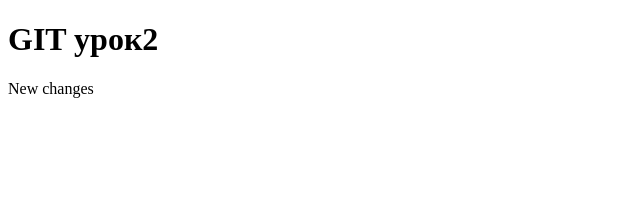
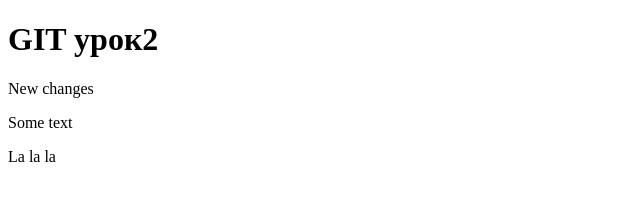
Before and after one commit to DmitriKreshchuk/site, a plain HTML site: page index.html in a window 1280 px wide. Shown: the whole page, without its empty margins (0-640 px from the left). Drawn offline with Linux system fonts and the light colour scheme.

Commit message:
second commit

```diff
--- a/index.html
+++ b/index.html
@@ -7,5 +7,7 @@
 <body>
 <h1>GIT урок2</h1>
 <p>New changes</p>
+<p>Some text</p>
+<p>La la la</p>
 </body>
 </html>
```
